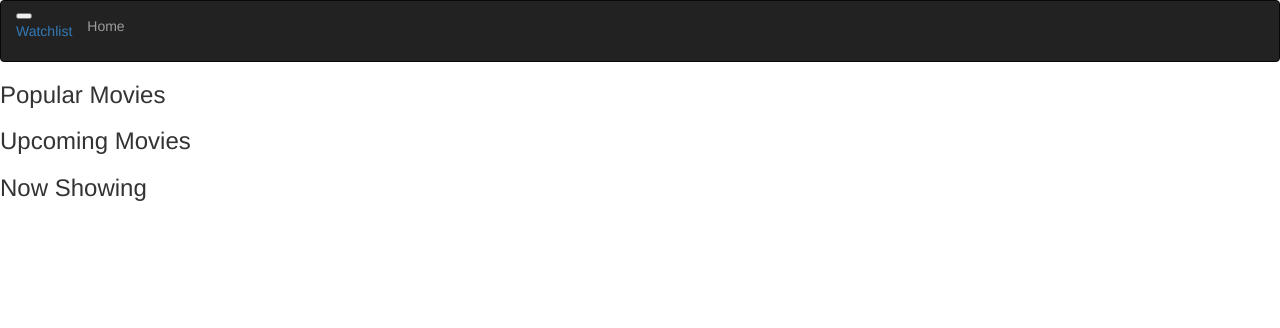
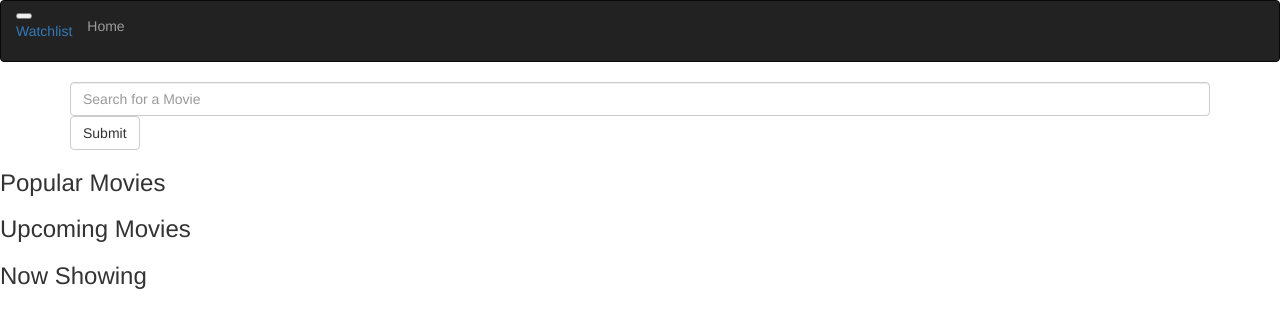
Before and after one commit to DennisNjeru9/Watchlist, a Flask app: template app/templates/index.html in a window 1280 px wide. Shown: the top 328 px of the page. Run offline with Flask 2, Linux system fonts and the light colour scheme; the template is opened without the code that fills it, so the values that code supplies are empty; some libraries are stand-ins or nearby versions.

Commit message:
create a search form in the index template.

```diff
--- a/app/templates/index.html
+++ b/app/templates/index.html
@@ -49,6 +49,14 @@
 <!-- Content block -->
 {% block content %}
 
+<!-- Search form -->
+<div class="container">
+    <form>
+        <input type="text" name="movie_query" placeholder="Search for a Movie" class="form-control">
+        <input type="submit" value="Submit" class="btn btn-default">
+    </form>
+</div>
+
 <!-- Popular Movie -->
 <h3>Popular Movies</h3>
 <ul>
```
